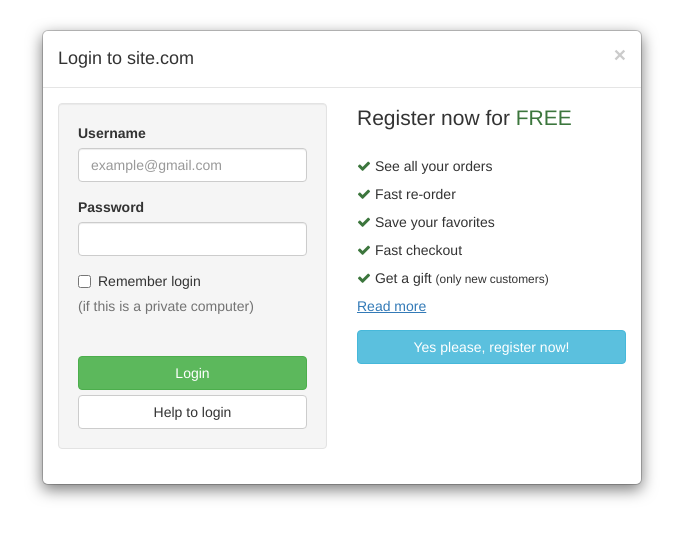
After one commit to luischaavez/Blog.com, a CodeIgniter app: page /database/ in a window 1280 px wide. The commit adds this page. Shown: the top 539 px of the page, without its empty margins (298-981 px from the left). Run offline with CodeIgniter, Linux system fonts and the light colour scheme; some libraries are stand-ins or nearby versions.

Commit message:
Se realizo una parte del diseño del Login

```diff
--- a/application/config/routes.php
+++ b/application/config/routes.php
@@ -49,6 +49,6 @@ defined('BASEPATH') OR exit('No direct script access allowed');
 | Examples:	my-controller/index	-> my_controller/index
 |		my-controller/my-method	-> my_controller/my_method
 */
-$route['default_controller'] = 'Home';
+$route['default_controller'] = 'Login';
 $route['404_override'] = '';
 $route['translate_uri_dashes'] = FALSE;
--- /dev/null
+++ b/application/controllers/Login.php
@@ -0,0 +1,25 @@
+<?php
+defined('BASEPATH') OR exit('No direct script access allowed');
+
+class Login extends CI_Controller {
+
+	/**
+	 * Index Page for this controller.
+	 *
+	 * Maps to the following URL
+	 * 		http://example.com/index.php/welcome
+	 *	- or -
+	 * 		http://example.com/index.php/welcome/index
+	 *	- or -
+	 * Since this controller is set as the default controller in
+	 * config/routes.php, it's displayed at http://example.com/
+	 *
+	 * So any other public methods not prefixed with an underscore will
+	 * map to /index.php/welcome/<method_name>
+	 * @see https://codeigniter.com/user_guide/general/urls.html
+	 */
+	public function index()
+	{
+		$this->load->view('Login_view');
+	}
+}
--- /dev/null
+++ b/application/views/Login_view.php
@@ -0,0 +1,73 @@
+<?php
+defined('BASEPATH') OR exit('No direct script access allowed');
+?><!DOCTYPE html>
+<html lang="en">
+<head>
+  <title>Login</title>
+	<meta http-equiv="Content-Type" content="text/html; charset=UTF-8">
+    <meta name="viewport" content="width=device-width, initial-scale=1">
+	<link href="Bootstrap/css/bootstrap.min.css" type="text/css" rel="stylesheet">
+    <link href="Bootstrap/css/Styles.css" type="text/css" rel="stylesheet">
+
+
+</head>
+<body>
+
+<link href="//maxcdn.bootstrapcdn.com/font-awesome/4.1.0/css/font-awesome.min.css" rel="stylesheet">
+
+	<div class="Fondo">
+    <div id="login-overlay" class="modal-dialog">
+      <div class="modal-content">
+          <div class="modal-header">
+              <button type="button" class="close" data-dismiss="modal"><span aria-hidden="true">×</span><span class="sr-only">Close</span></button>
+              <h4 class="modal-title" id="myModalLabel">Login to site.com</h4>
+          </div>
+          <div class="modal-body">
+              <div class="row">
+                  <div class="col-xs-6">
+                      <div class="well">
+                          <form id="loginForm" method="POST" action="/login/" novalidate="novalidate">
+                              <div class="form-group">
+                                  <label for="username" class="control-label">Username</label>
+                                  <input type="text" class="form-control" id="username" name="username" value="" required="" title="Please enter you username" placeholder="example@gmail.com">
+                                  <span class="help-block"></span>
+                              </div>
+                              <div class="form-group">
+                                  <label for="password" class="control-label">Password</label>
+                                  <input type="password" class="form-control" id="password" name="password" value="" required="" title="Please enter your password">
+                                  <span class="help-block"></span>
+                              </div>
+                              <div id="loginErrorMsg" class="alert alert-error hide">Wrong username og password</div>
+                              <div class="checkbox">
+                                  <label>
+                                      <input type="checkbox" name="remember" id="remember"> Remember login
+                                  </label>
+                                  <p class="help-block">(if this is a private computer)</p>
+                              </div>
+                              <button type="submit" class="btn btn-success btn-block">Login</button>
+                              <a href="/forgot/" class="btn btn-default btn-block">Help to login</a>
+                          </form>
+                      </div>
+                  </div>
+                  <div class="col-xs-6">
+                      <p class="lead">Register now for <span class="text-success">FREE</span></p>
+                      <ul class="list-unstyled" style="line-height: 2">
+                          <li><span class="fa fa-check text-success"></span> See all your orders</li>
+                          <li><span class="fa fa-check text-success"></span> Fast re-order</li>
+                          <li><span class="fa fa-check text-success"></span> Save your favorites</li>
+                          <li><span class="fa fa-check text-success"></span> Fast checkout</li>
+                          <li><span class="fa fa-check text-success"></span> Get a gift <small>(only new customers)</small></li>
+                          <li><a href="/read-more/"><u>Read more</u></a></li>
+                      </ul>
+                      <p><a href="/new-customer/" class="btn btn-info btn-block">Yes please, register now!</a></p>
+                  </div>
+              </div>
+          </div>
+          </div>
+
+  <script src="https://ajax.googleapis.com/ajax/libs/jquery/1.11.3/jquery.min.js"></script>
+    <!-- Include all compiled plugins (below), or include individual files as needed -->
+    <script src="Bootstrap/js/bootstrap.min.js"></script>
+
+</body>
+</html>
--- a/application/views/Registro.php
+++ b/application/views/Registro.php
@@ -6,7 +6,6 @@ defined('BASEPATH') OR exit('No direct script access allowed');
   <title><?php echo $titulo?></title>
 	<meta http-equiv="Content-Type" content="text/html; charset=UTF-8">
     <meta name="viewport" content="width=device-width, initial-scale=1">
-	<title>Login</title>
 
 	<link href="Bootstrap/css/bootstrap.min.css" type="text/css" rel="stylesheet">
     <link href="Bootstrap/css/Styles.css" type="text/css" rel="stylesheet">
```
